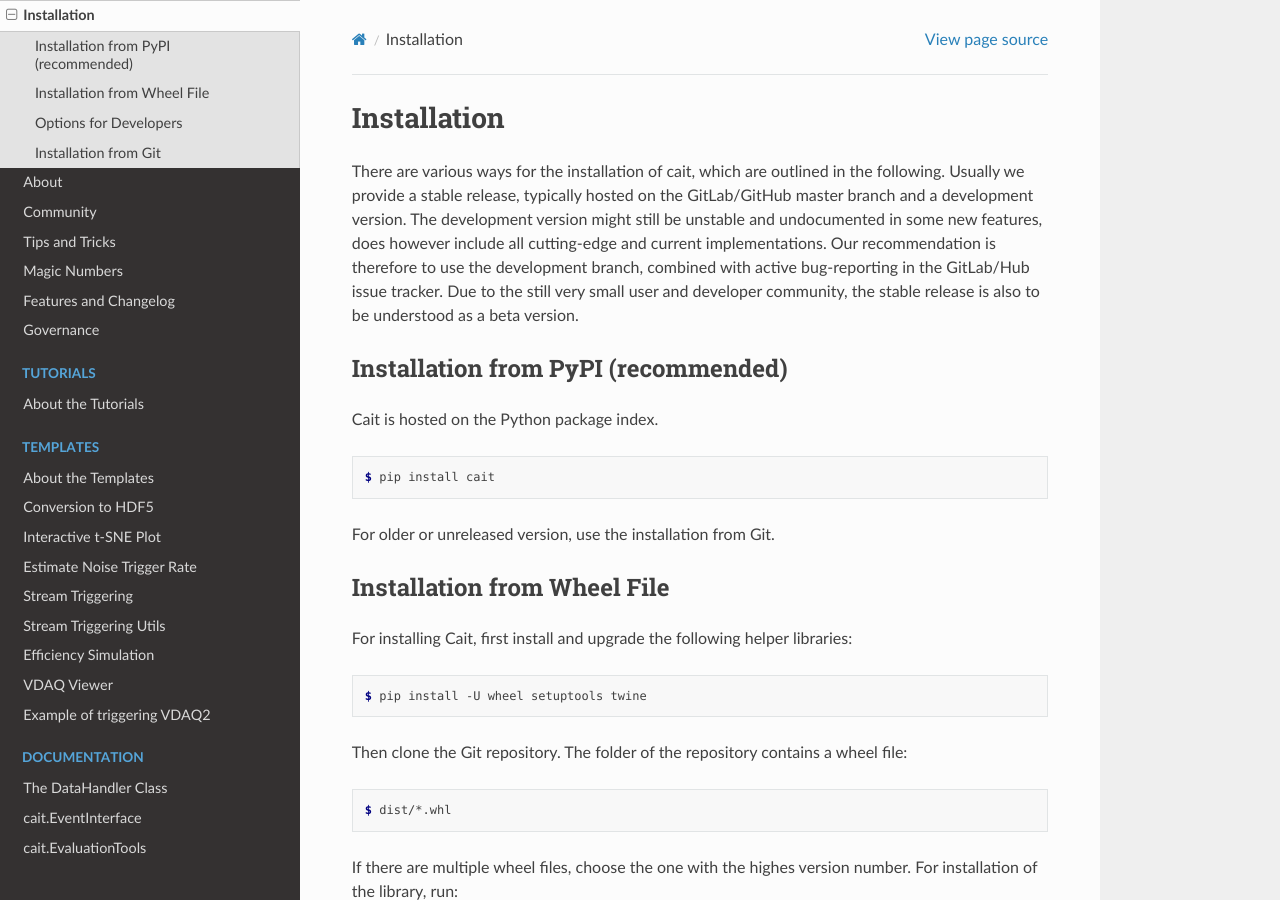
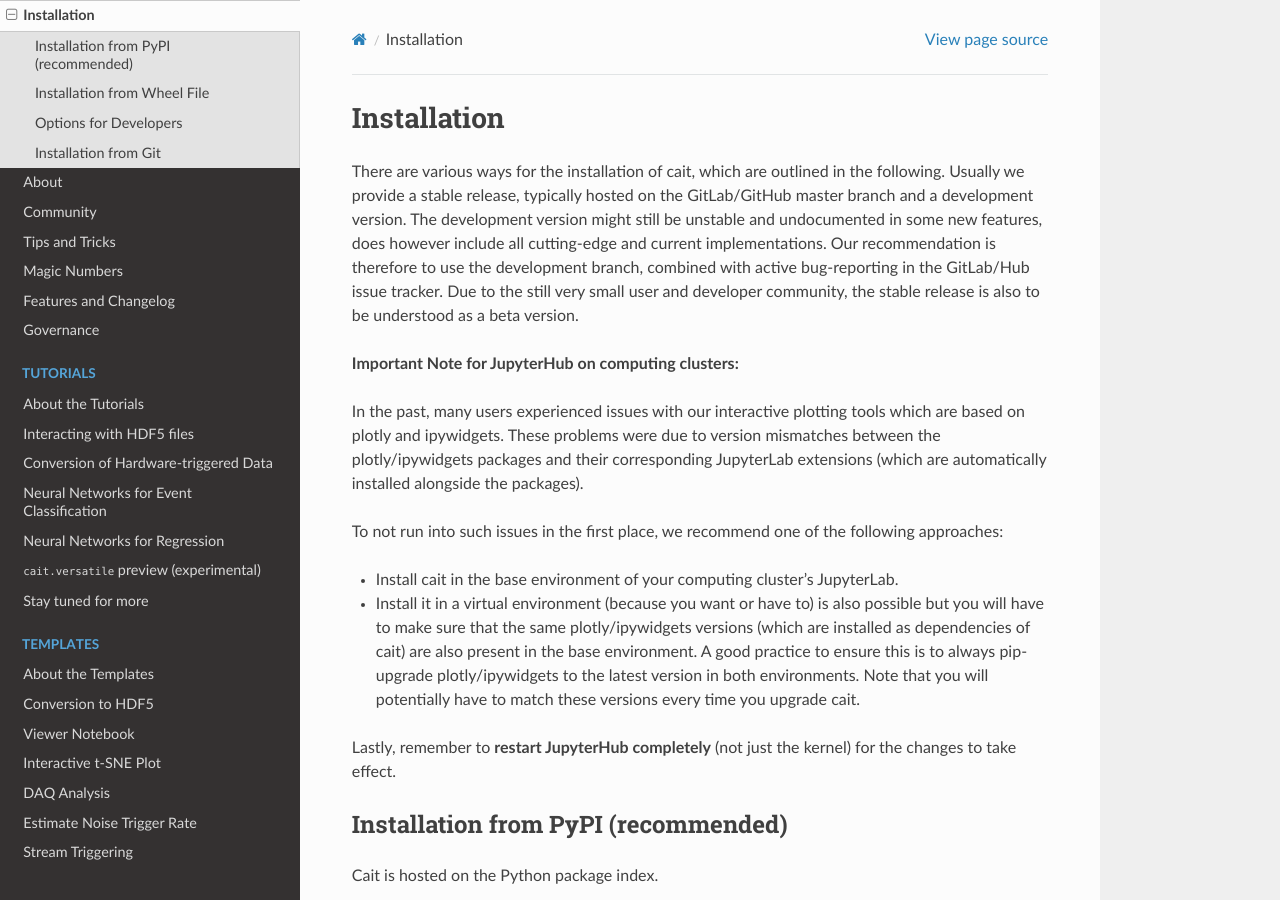
Before and after one commit to fewagner/cait, a Sphinx documentation site: the page built from docs/source/installing.rst, in a window 1280 px wide and 900 px high. Built offline with Sphinx 7.4.7 and the Read the Docs theme 2.0.0, drawn with Linux system fonts in a browser that asks for light colours; pages that are not in the unit, such as notebooks, are missing from menus.

Commit message:
update docs and add 'deprecated' to dependencies

```diff
--- a/README.rst
+++ b/README.rst
@@ -39,6 +39,7 @@
     import cait as ai
 
 **Important Note for JupyterHub on computing clusters:**
+
 In the past, many users experienced issues with our interactive plotting tools which are based on plotly and ipywidgets. These problems were due to version mismatches between the plotly/ipywidgets packages and their corresponding JupyterLab extensions (which are automatically installed alongside the packages).
 
 To not run into such issues in the first place, we recommend one of the following approaches:
--- a/docs/source/conf.py
+++ b/docs/source/conf.py
@@ -70,7 +70,7 @@
     'display_version': False,
 }
 
-jupyter_execute_notebooks = "cache"
+jupyter_execute_notebooks = "off"
 
 myst_enable_extensions = [
     "amsmath",
--- a/docs/source/index.rst
+++ b/docs/source/index.rst
@@ -34,7 +34,7 @@
    tutorials/12cryoaug
    tutorials/13universaltrainingset
    tutorials/14pileupseparation
-   tutorial/15versatile_beta
+   tutorials/15versatile_beta
 
 .. toctree::
    :caption: Templates
--- a/docs/source/installing.rst
+++ b/docs/source/installing.rst
@@ -8,6 +8,17 @@
 Our recommendation is therefore to use the development branch, combined with active bug-reporting in the GitLab/Hub
 issue tracker. Due to the still very small user and developer community, the stable release is also to be understood as
 a beta version.
+
+**Important Note for JupyterHub on computing clusters:**
+
+In the past, many users experienced issues with our interactive plotting tools which are based on plotly and ipywidgets. These problems were due to version mismatches between the plotly/ipywidgets packages and their corresponding JupyterLab extensions (which are automatically installed alongside the packages).
+
+To not run into such issues in the first place, we recommend one of the following approaches:
+
+* Install cait in the base environment of your computing cluster's JupyterLab.
+* Install it in a virtual environment (because you want or have to) is also possible but you will have to make sure that the same plotly/ipywidgets versions (which are installed as dependencies of cait) are also present in the base environment. A good practice to ensure this is to always pip-upgrade plotly/ipywidgets to the latest version in both environments. Note that you will potentially have to match these versions every time you upgrade cait.
+
+Lastly, remember to **restart JupyterHub completely** (not just the kernel) for the changes to take effect.
 
 Installation from PyPI (recommended)
 ====================================
--- a/setup.py
+++ b/setup.py
@@ -26,7 +26,8 @@
         'matplotlib>=3.4',
         'numba>=0.54',
         'tqdm>=4.62',
-        'scikit-learn>=0.24'
+        'scikit-learn>=0.24',
+        'deprecation'
     ],
     setup_requires=['pytest-runner'],
     tests_require=['pytest==4.4.1'],
```
Also changed, not shown: docs/requirements.txt (+12 -16 lines), 1 other file.
